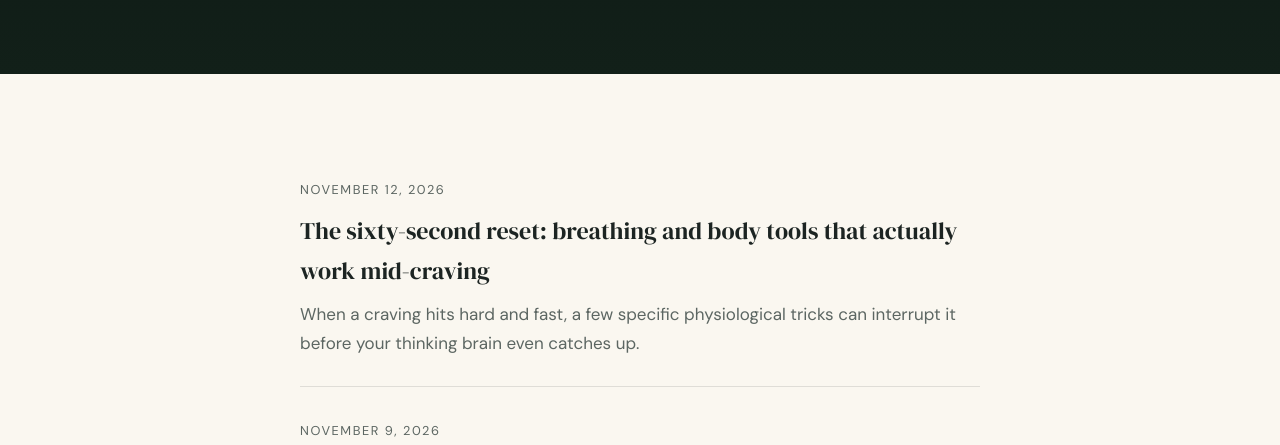
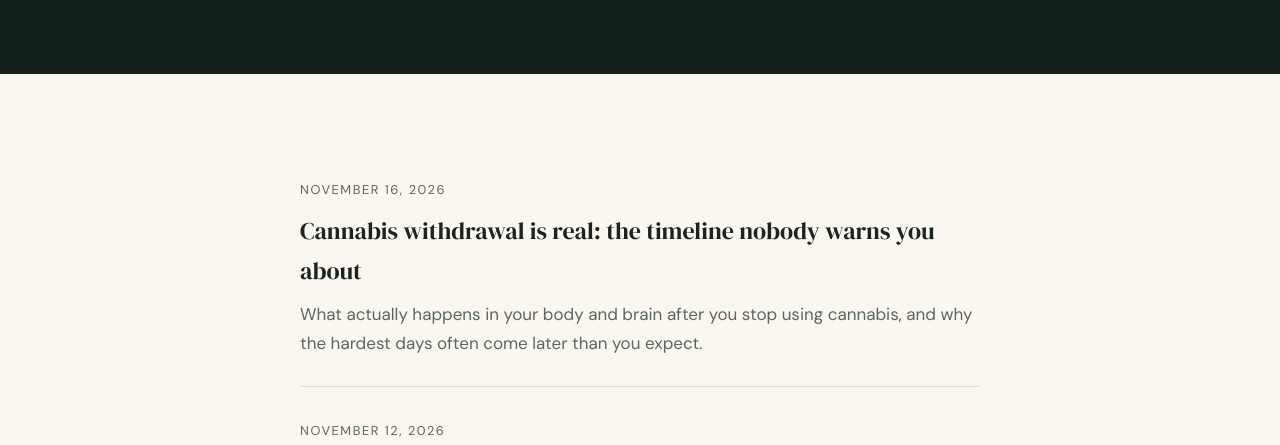
Before and after one commit to amduncanjr-bit/thriverecoveryapp.com, a plain HTML site: page blog/index.html in a window 1280 px wide. Shown: the part 355-800 px from the top of the page. Drawn offline with Linux system fonts and the light colour scheme.

Commit message:
index: cannabis-withdrawal-timeline-0mq0

```diff
--- a/blog/index.html
+++ b/blog/index.html
@@ -76,6 +76,13 @@ footer a{color:rgba(255,255,255,.75);text-decoration:none}
 </header>
 <main class="prose"><div class="wrap">
   <ul class="bloglist">
+    <li>
+      <a href="/blog/cannabis-withdrawal-timeline-0mq0/">
+        <span class="bdate">November 16, 2026</span>
+        <h2>Cannabis withdrawal is real: the timeline nobody warns you about</h2>
+        <p>What actually happens in your body and brain after you stop using cannabis, and why the hardest days often come later than you expect.</p>
+      </a>
+    </li>
     <li>
       <a href="/blog/breathing-tools-under-sixty-seconds/">
         <span class="bdate">November 12, 2026</span>
```
